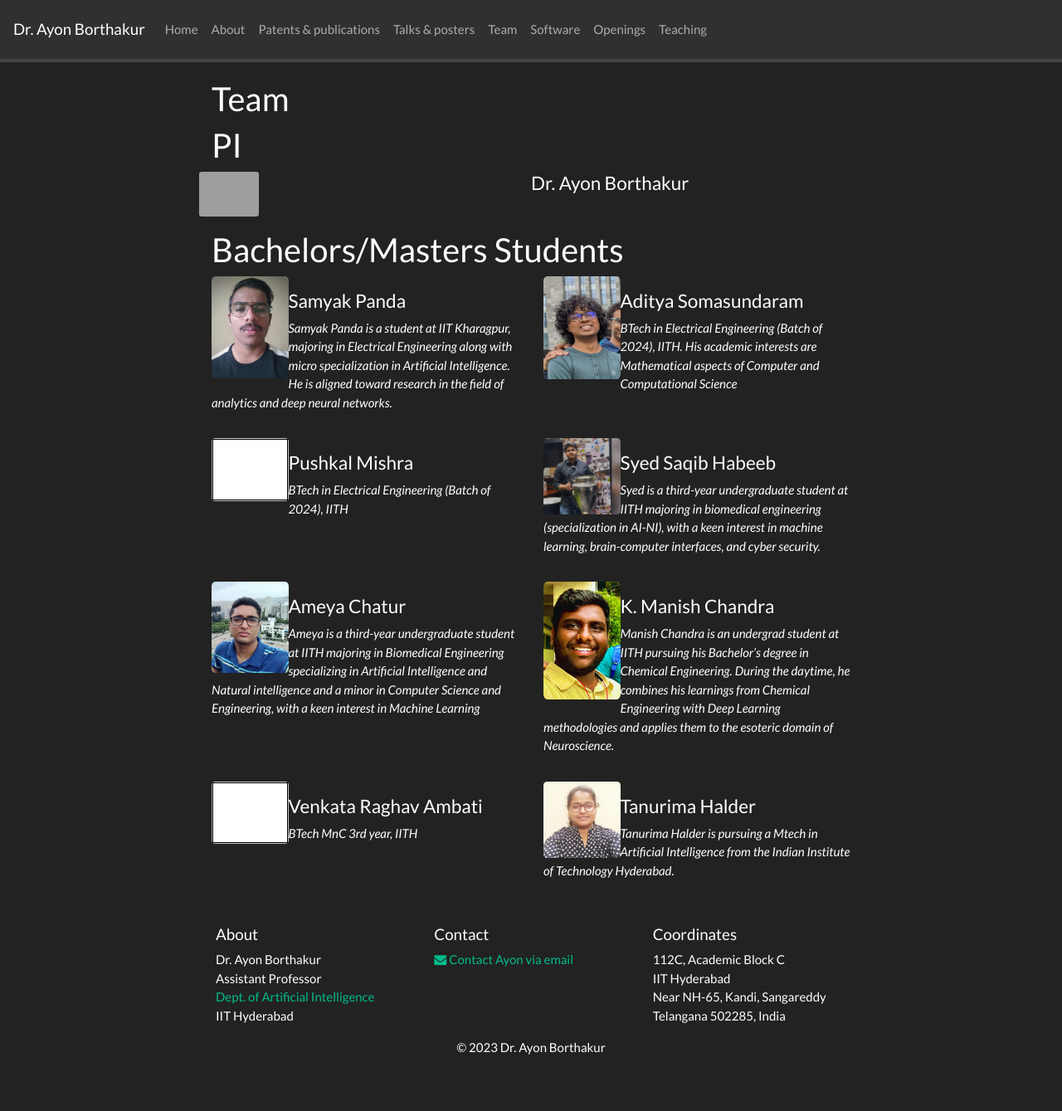
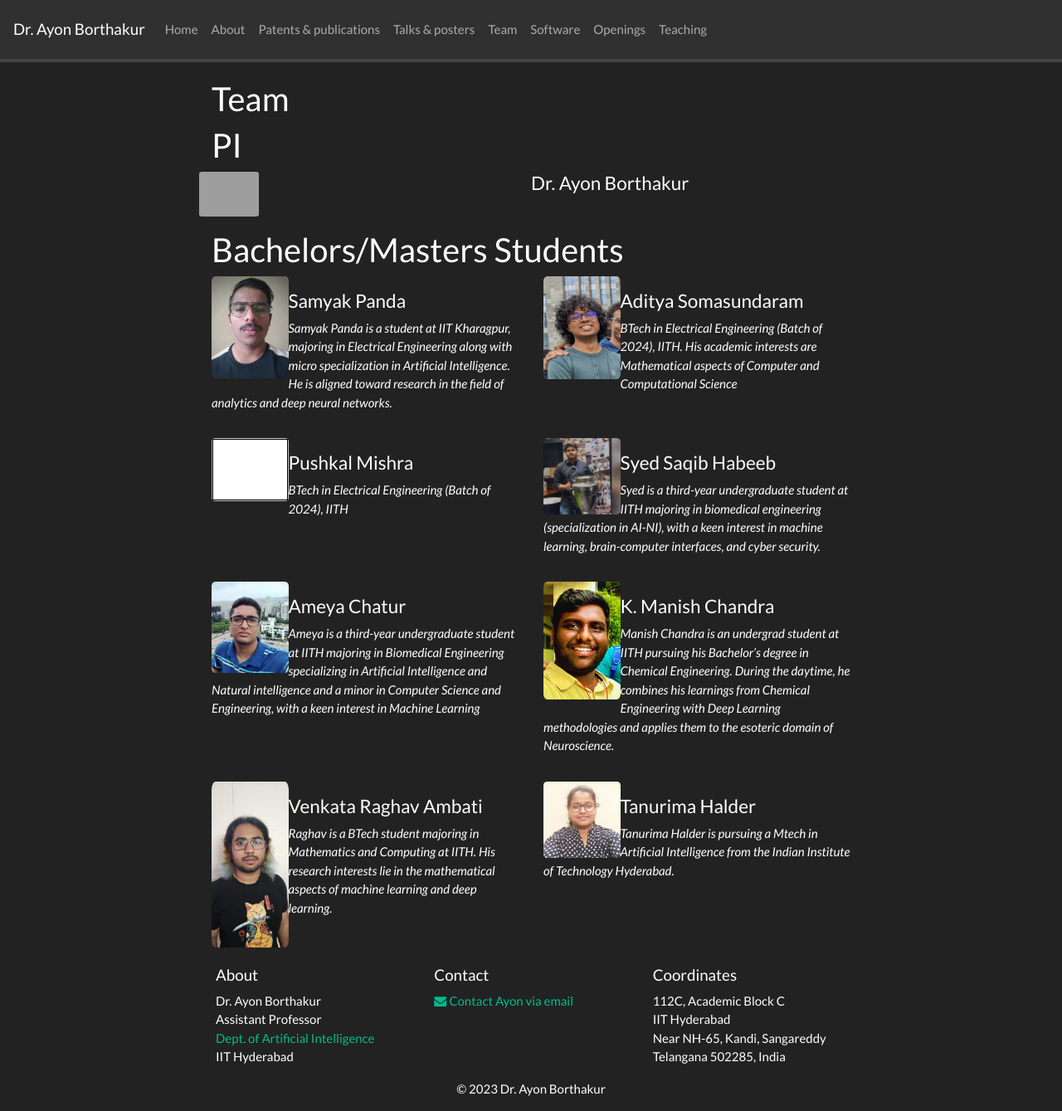
Before and after one commit to BorthakurAyon/borthakurayon.github.io, a Jekyll site: the page built from _pages/team.md, in a window 1280 px wide and 1339 px high. Shown: the whole window at 83% size. Built offline with Jekyll 4.4.1, drawn with Linux system fonts in a browser that asks for light colours; nearby versions of some CDN libraries; a style sheet for code colours, icons or effects is not loaded; grey boxes are pictures that could not be loaded.

Commit message:
Update team_members.yml

```diff
--- a/_data/team_members.yml
+++ b/_data/team_members.yml
@@ -17,8 +17,8 @@
   photo: Manish_Chandra_pic.png
   info:  Manish Chandra is an undergrad student at IITH pursuing his Bachelor’s degree in Chemical Engineering. During the daytime, he combines his learnings from Chemical Engineering with Deep Learning methodologies and applies them to the esoteric domain of Neuroscience.
 - name: Venkata Raghav Ambati
-  photo: Blank_image.jpg
-  info:  BTech MnC 3rd year, IITH
+  photo: Untitled.jpg
+  info:  Raghav is a BTech student majoring in Mathematics and Computing at IITH. His research interests lie in the mathematical aspects of machine learning and deep learning.
 - name: Tanurima Halder
   photo: tanurima.jpg
   info:  Tanurima Halder is pursuing a Mtech in Artificial Intelligence from the Indian Institute of Technology Hyderabad.
```
